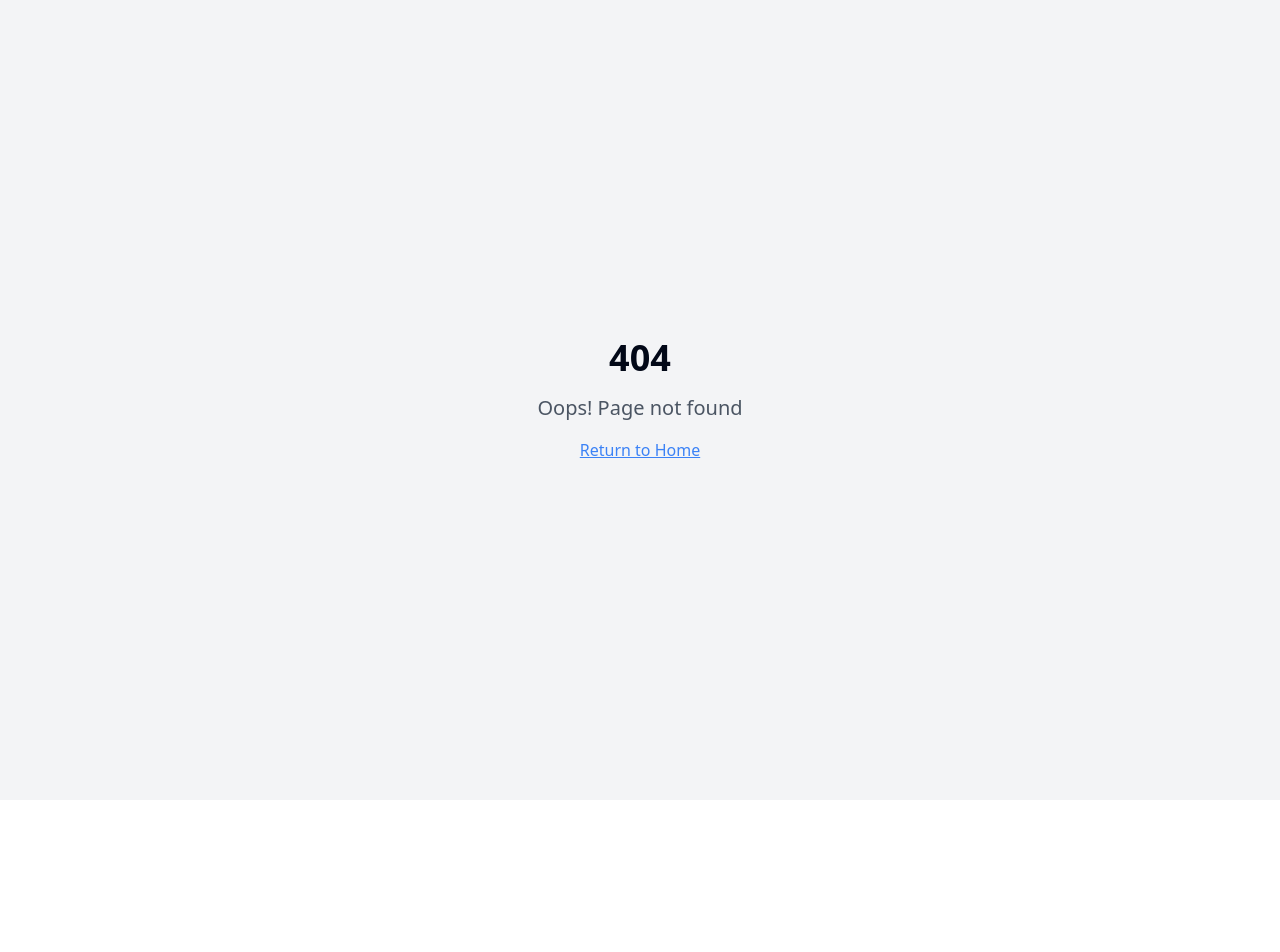
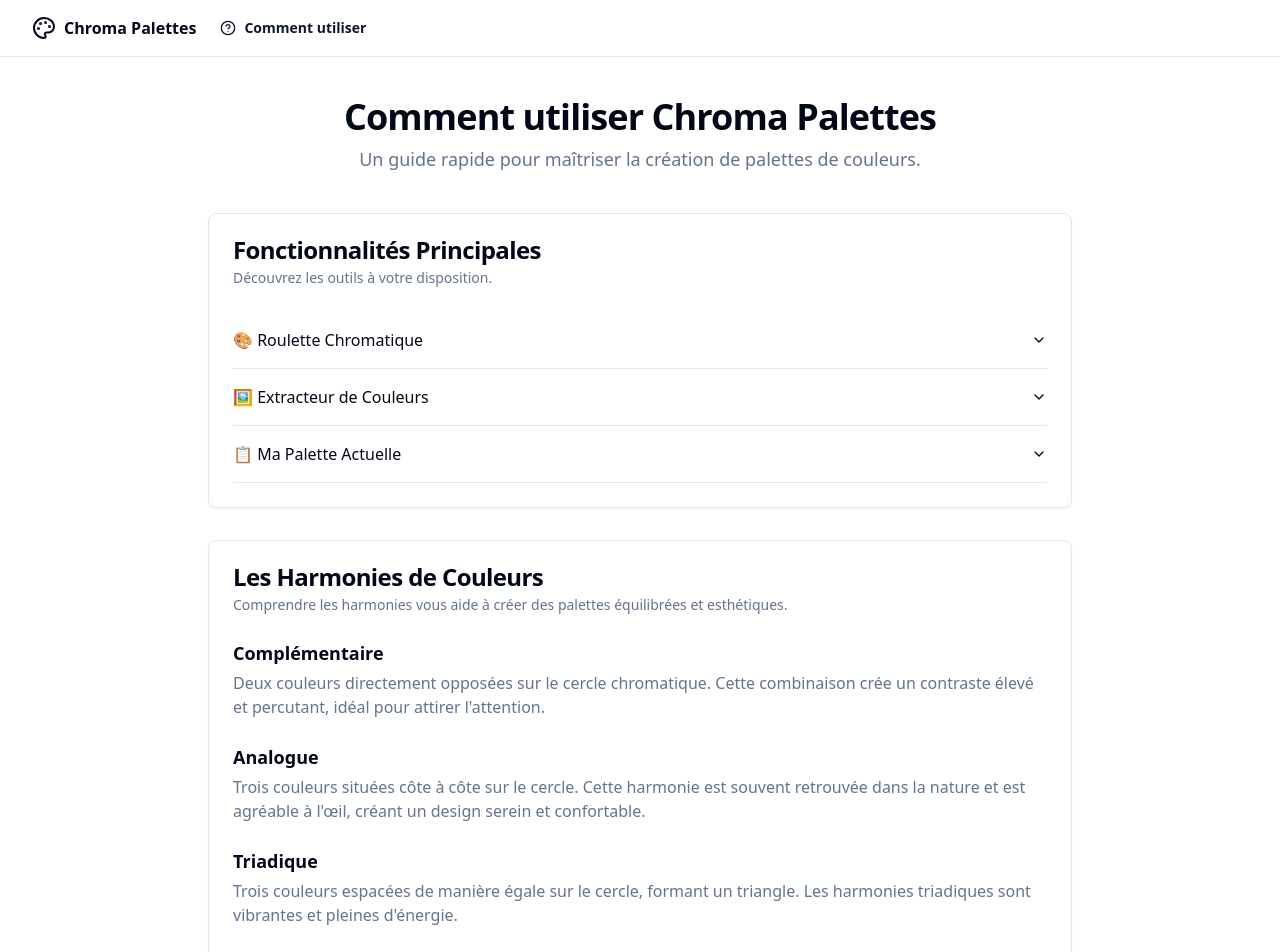
Before and after one commit to Zendaya-tech/chroma-palettes-extract, a React (Vite) app: page /how-to-use in a window 1280 px wide. Before the commit this address had no page. Shown: the top 952 px of the page. Before the commit the page ends 800 px from the top, so only its background shows below. Built offline with nearby package versions, Linux system fonts and the light colour scheme.

Commit message:
feat: Add usage and harmony explanation page
Adds a new page explaining how to use the application and defining all harmony types.

```diff
--- a/src/App.tsx
+++ b/src/App.tsx
@@ -1,3 +1,4 @@
+
 import { Toaster } from "@/components/ui/toaster";
 import { Toaster as Sonner } from "@/components/ui/sonner";
 import { TooltipProvider } from "@/components/ui/tooltip";
@@ -5,6 +6,8 @@ import { QueryClient, QueryClientProvider } from "@tanstack/react-query";
 import { BrowserRouter, Routes, Route } from "react-router-dom";
 import Index from "./pages/Index";
 import NotFound from "./pages/NotFound";
+import HowToUse from "./pages/HowToUse";
+import Header from "./components/Header";
 
 const queryClient = new QueryClient();
 
@@ -14,8 +17,10 @@ const App = () => (
       <Toaster />
       <Sonner />
       <BrowserRouter>
+        <Header />
         <Routes>
           <Route path="/" element={<Index />} />
+          <Route path="/how-to-use" element={<HowToUse />} />
           {/* ADD ALL CUSTOM ROUTES ABOVE THE CATCH-ALL "*" ROUTE */}
           <Route path="*" element={<NotFound />} />
         </Routes>
--- /dev/null
+++ b/src/components/Header.tsx
@@ -0,0 +1,35 @@
+
+import { NavLink } from "react-router-dom";
+import { Palette, HelpCircle } from "lucide-react";
+import { cn } from "@/lib/utils";
+
+const Header = () => {
+  const linkClasses = ({ isActive }: { isActive: boolean }) =>
+    cn(
+      "transition-colors hover:text-primary",
+      isActive ? "text-primary font-semibold" : "text-muted-foreground"
+    );
+
+  return (
+    <header className="sticky top-0 z-50 w-full border-b bg-background/95 backdrop-blur supports-[backdrop-filter]:bg-background/60">
+      <div className="container flex h-14 max-w-screen-2xl items-center">
+        <NavLink to="/" className="mr-6 flex items-center space-x-2">
+          <Palette className="h-6 w-6" />
+          <span className="hidden font-bold sm:inline-block">
+            Chroma Palettes
+          </span>
+        </NavLink>
+        <nav className="flex items-center gap-4 text-sm lg:gap-6">
+          <NavLink to="/how-to-use" className={linkClasses}>
+            <div className="flex items-center gap-2">
+              <HelpCircle size={16} />
+              <span>Comment utiliser</span>
+            </div>
+          </NavLink>
+        </nav>
+      </div>
+    </header>
+  );
+};
+
+export default Header;
--- /dev/null
+++ b/src/pages/HowToUse.tsx
@@ -0,0 +1,117 @@
+
+import {
+  Card,
+  CardContent,
+  CardHeader,
+  CardTitle,
+  CardDescription,
+} from "@/components/ui/card";
+import {
+  Accordion,
+  AccordionContent,
+  AccordionItem,
+  AccordionTrigger,
+} from "@/components/ui/accordion";
+
+const HowToUse = () => {
+  return (
+    <div className="container mx-auto max-w-4xl py-10 px-4">
+      <header className="mb-10 text-center">
+        <h1 className="text-4xl font-bold tracking-tight">
+          Comment utiliser Chroma Palettes
+        </h1>
+        <p className="mt-2 text-lg text-muted-foreground">
+          Un guide rapide pour maîtriser la création de palettes de couleurs.
+        </p>
+      </header>
+
+      <main className="space-y-8">
+        <Card>
+          <CardHeader>
+            <CardTitle>Fonctionnalités Principales</CardTitle>
+            <CardDescription>
+              Découvrez les outils à votre disposition.
+            </CardDescription>
+          </CardHeader>
+          <CardContent>
+            <Accordion type="single" collapsible className="w-full">
+              <AccordionItem value="item-1">
+                <AccordionTrigger>🎨 Roulette Chromatique</AccordionTrigger>
+                <AccordionContent>
+                  La roulette chromatique est l'outil central pour explorer les
+                  couleurs. Cliquez et déplacez votre souris sur le cercle pour
+                  choisir une teinte et une saturation. Utilisez le curseur en
+                  dessous pour ajuster la luminosité. Les couleurs harmoniques
+                  correspondantes s'affichent automatiquement.
+                </AccordionContent>
+              </AccordionItem>
+              <AccordionItem value="item-2">
+                <AccordionTrigger>🖼️ Extracteur de Couleurs</AccordionTrigger>
+                <AccordionContent>
+                  Téléchargez une image pour en extraire automatiquement une
+                  palette de couleurs. C'est idéal pour créer une palette
+                  inspirée par une photo ou une illustration.
+                </AccordionContent>
+              </AccordionItem>
+              <AccordionItem value="item-3">
+                <AccordionTrigger>📋 Ma Palette Actuelle</AccordionTrigger>
+                <AccordionContent>
+                  Toutes les couleurs que vous sélectionnez sont ajoutées à
+                  votre palette actuelle. Vous pouvez y copier le code
+                  hexadécimal d'une couleur ou la supprimer de la palette.
+                </AccordionContent>
+              </AccordionItem>
+            </Accordion>
+          </CardContent>
+        </Card>
+
+        <Card>
+          <CardHeader>
+            <CardTitle>Les Harmonies de Couleurs</CardTitle>
+            <CardDescription>
+              Comprendre les harmonies vous aide à créer des palettes
+              équilibrées et esthétiques.
+            </CardDescription>
+          </CardHeader>
+          <CardContent className="space-y-6">
+            <div>
+              <h4 className="font-semibold text-lg">Complémentaire</h4>
+              <p className="text-muted-foreground mt-1">
+                Deux couleurs directement opposées sur le cercle chromatique.
+                Cette combinaison crée un contraste élevé et percutant, idéal
+                pour attirer l'attention.
+              </p>
+            </div>
+            <div>
+              <h4 className="font-semibold text-lg">Analogue</h4>
+              <p className="text-muted-foreground mt-1">
+                Trois couleurs situées côte à côte sur le cercle. Cette harmonie
+                est souvent retrouvée dans la nature et est agréable à l'œil,
+                créant un design serein et confortable.
+              </p>
+            </div>
+            <div>
+              <h4 className="font-semibold text-lg">Triadique</h4>
+              <p className="text-muted-foreground mt-1">
+                Trois couleurs espacées de manière égale sur le cercle, formant
+                un triangle. Les harmonies triadiques sont vibrantes et pleines
+                d'énergie.
+              </p>
+            </div>
+            <div>
+              <h4 className="font-semibold text-lg">Complémentaire Adjacente</h4>
+              <p className="text-muted-foreground mt-1">
+                Une variante de l'harmonie complémentaire. Elle utilise une
+                couleur et les deux couleurs adjacentes à sa complémentaire.
+                Elle offre un fort contraste, mais avec moins de tension que la
+                combinaison complémentaire directe.
+              </p>
+            </div>
+          </CardContent>
+        </Card>
+      </main>
+    </div>
+  );
+};
+
+export default HowToUse;
```
